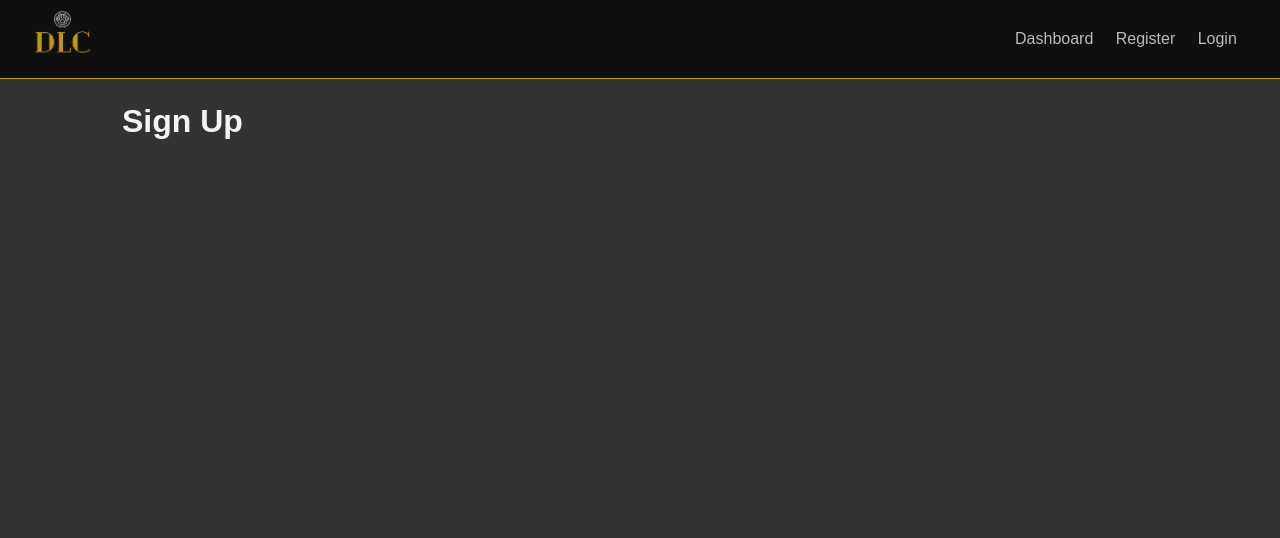
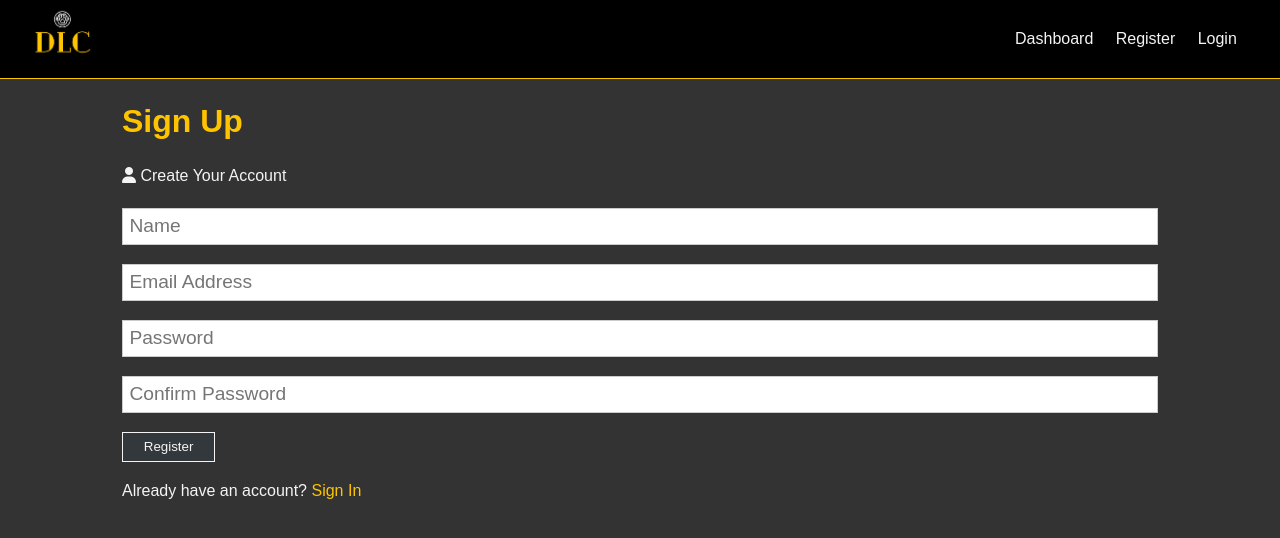
Before and after one commit to nikolamiljkovic91/dlc, a React (Create React App) app in the folder client/: page /register in a window 1280 px wide. Shown: the top 538 px of the page. Built offline with nearby package versions, Linux system fonts and the light colour scheme.

Commit message:
auth forms

```diff
--- a/client/src/components/auth/login/Login.js
+++ b/client/src/components/auth/login/Login.js
@@ -1,10 +1,36 @@
 import React from 'react';
-import * as classes from './Login.module.scss';
+import '../../../index.scss';
+import { Link } from 'react-router-dom';
 
 const Login = () => {
   return (
-    <div className={classes.SectionWrapper}>
+    <div className='AuthSectionWrapper'>
       <h1>Sign In</h1>
+      <p>
+        <i className='fas fa-user'></i> Sign Into Your Account
+      </p>
+      <form>
+        <div className='InputWrapper'>
+          <input
+            type='email'
+            placeholder='Email Address'
+            name='email'
+            required
+          />
+        </div>
+        <div className='InputWrapper'>
+          <input
+            type='password'
+            placeholder='Password'
+            name='password'
+            minLength='6'
+          />
+        </div>
+        <input type='submit' value='Login' />
+      </form>
+      <p>
+        Don't have an account? <Link to='/register'>Sign Up</Link>
+      </p>
     </div>
   );
 };
--- a/client/src/components/auth/login/Login.module.scss
+++ /dev/null
@@ -1,6 +0,0 @@
-.SectionWrapper {
-    max-width: 1100px;
-    overflow: hidden;
-    padding: 0 2rem;
-    margin: 6rem auto 3rem;
-}
--- a/client/src/components/auth/register/Register.js
+++ b/client/src/components/auth/register/Register.js
@@ -1,10 +1,47 @@
 import React from 'react';
-import * as classes from './Register.module.scss';
+import '../../../index.scss';
+import { Link } from 'react-router-dom';
 
 const Register = () => {
   return (
-    <div className={classes.SectionWrapper}>
+    <div className='AuthSectionWrapper'>
       <h1>Sign Up</h1>
+      <p>
+        <i className='fas fa-user'></i> Create Your Account
+      </p>
+      <form>
+        <div className='InputWrapper'>
+          <input type='text' placeholder='Name' name='name' required />
+        </div>
+        <div className='InputWrapper'>
+          <input
+            type='email'
+            placeholder='Email Address'
+            name='email'
+            required
+          />
+        </div>
+        <div className='InputWrapper'>
+          <input
+            type='password'
+            placeholder='Password'
+            name='password'
+            minLength='6'
+          />
+        </div>
+        <div className='InputWrapper'>
+          <input
+            type='password'
+            placeholder='Confirm Password'
+            name='password2'
+            minLength='6'
+          />
+        </div>
+        <input type='submit' value='Register' />
+      </form>
+      <p>
+        Already have an account? <Link to='/login'>Sign In</Link>
+      </p>
     </div>
   );
 };
--- a/client/src/components/auth/register/Register.module.scss
+++ /dev/null
@@ -1,6 +0,0 @@
-.SectionWrapper {
-    max-width: 1100px;
-    overflow: hidden;
-    padding: 0 2rem;
-    margin: 6rem auto 3rem;
-}
--- a/client/src/components/layout/Landing/Landing.module.scss
+++ b/client/src/components/layout/Landing/Landing.module.scss
@@ -13,9 +13,6 @@
 
     .Container {
         display: flex;
-        width: 70%;
-        padding-top: 5%;
-        padding-bottom: 5%;
         margin: 0 auto;
         flex-direction: column;
         align-items: center;
@@ -52,8 +49,7 @@
                 }
 
                 &:hover {
-                    border: 1px solid $light-color;
-                    background-color: rgba($color: #343a40, $alpha: 0.7);
+                    background-color: rgba($color: $dark-color, $alpha: 0.7);
                     color: $yellow-color;
                     transition: 0.3s linear;
                 }
--- a/client/src/components/layout/Navbar/Navbar.module.scss
+++ b/client/src/components/layout/Navbar/Navbar.module.scss
@@ -10,7 +10,7 @@
     width: 100%;
     top: 0;
     border-bottom: solid 1px $yellow-color;
-    opacity: 0.7;
+    // opacity: 0.7;
     background-color: black;
 
     .ImgWrapper {
--- a/client/src/index.scss
+++ b/client/src/index.scss
@@ -43,3 +43,54 @@ ul {
 img {
   width: 100%;
 }
+
+input[type='text'],
+input[type='email'],
+input[type='password'],
+input[type='date'],
+select,
+textarea {
+  display: block;
+  width: 100%;
+  padding: 0.4rem;
+  font-size: 1.2rem;
+  border: 1px solid #ccc;
+}
+
+input[type='submit'] {
+  border: 1px solid $light-color;
+  background-color: rgba($color: $dark-color, $alpha: 0.8);
+  color: $light-color;
+  padding: 0.4rem 1.3rem;
+
+  &:hover {
+    border: 1px solid $light-color;
+    background-color: rgba($color: $yellow-color, $alpha: 0.8);
+    color: $light-color;
+    transition: 0.3s linear;
+  }
+}
+
+.SectionWrapper,
+.AuthSectionWrapper {
+  max-width: 1100px;
+  overflow: hidden;
+  padding: 0 2rem;
+  margin: 6rem auto 3rem;
+}
+
+.AuthSectionWrapper {
+
+  a,
+  h1 {
+    color: $yellow-color;
+  }
+
+  p {
+    margin: 1rem 0;
+  }
+
+  .InputWrapper {
+    margin: 1.2rem 0;
+  }
+}
```
